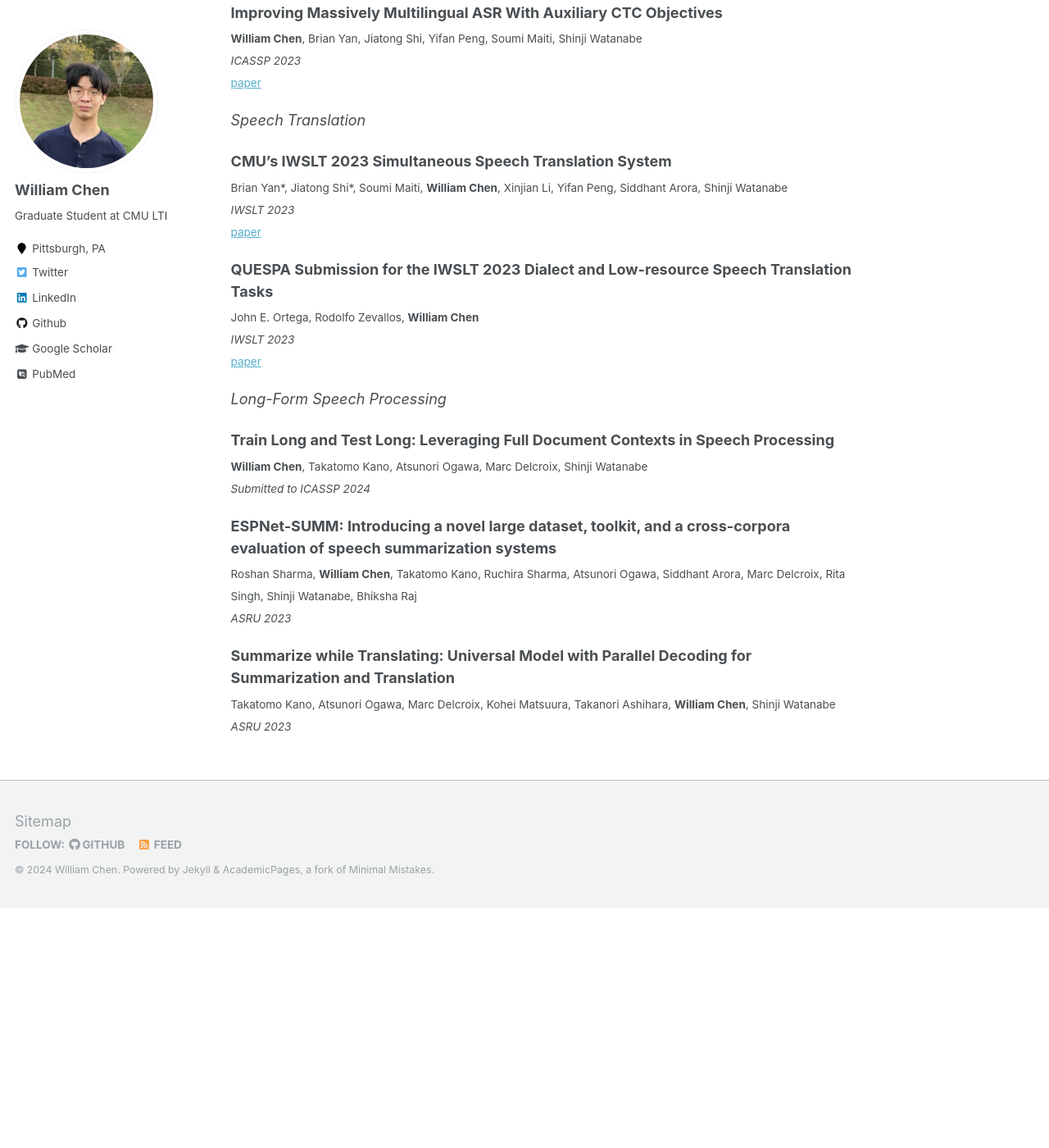
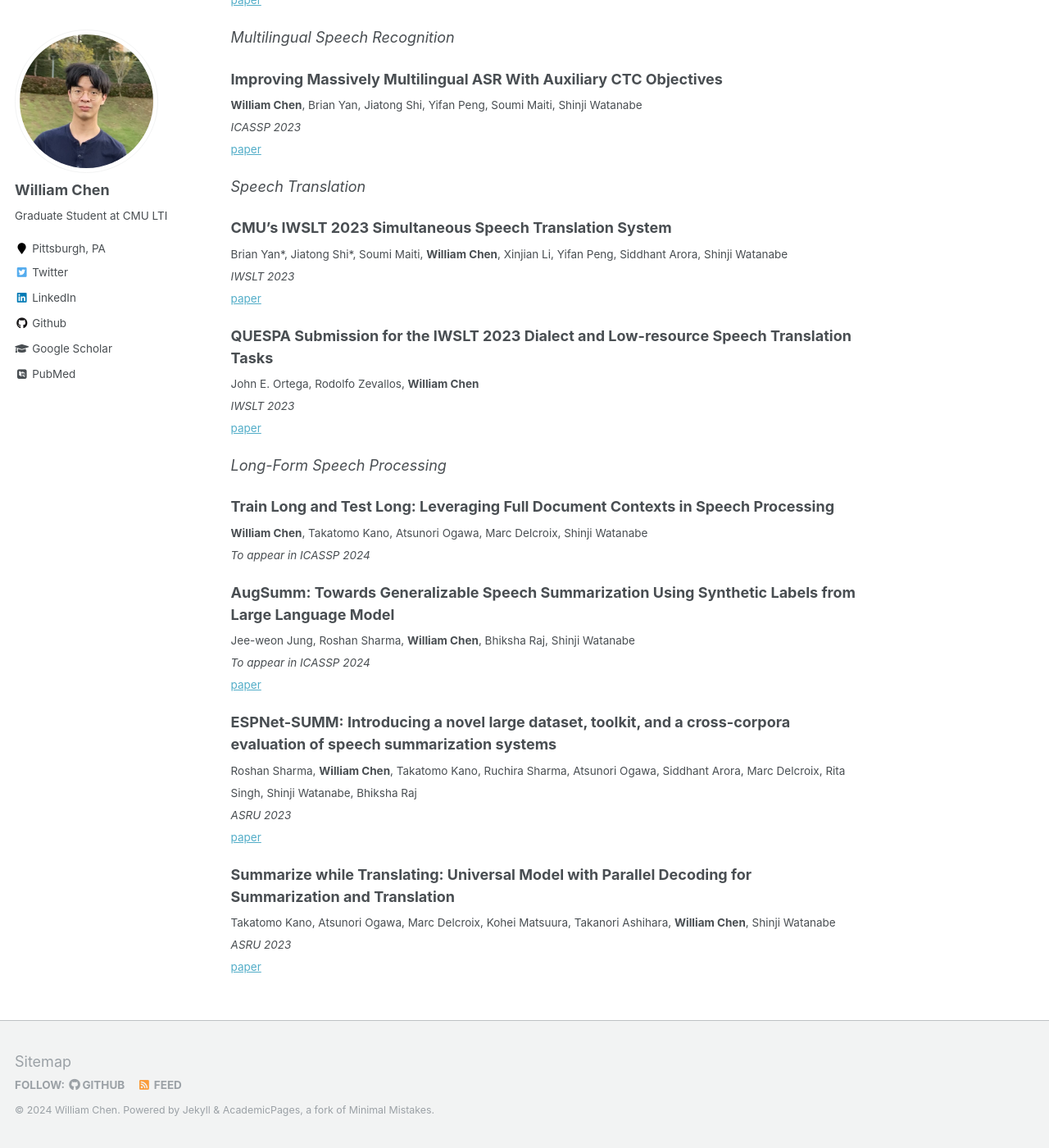
Before and after one commit to wanchichen/wanchichen.github.io, a Jekyll site: the page built from _pages/about.md, in a window 1280 px wide and 1400 px high, scrolled down 1980 px. Shown: the whole window at 82% size. Built offline with Jekyll 4.4.1, drawn with Linux system fonts in a browser that asks for light colours; some web fonts are replaced; before the commit the page ends 3087 px from its top, so only the background shows below that.

Commit message:
Update about.md

```diff
--- a/_pages/about.md
+++ b/_pages/about.md
@@ -36,15 +36,18 @@
 
 **Joint Prediction and Denoising for Large-Scale Multilingual Self-Supervised Learning**\
 <sub>**William Chen**, Jiatong Shi, Brian Yan, Dan Berrebbi, Wangyou Zhang, Yifan Peng, Xuankai Chang, Soumi Maiti, Shinji Watanabe</sub>\
-<sub>*ASRU 2023*</sub>
+<sub>*ASRU 2023*</sub>\
+<sub>[paper](https://ieeexplore.ieee.org/abstract/document/10389735)</sub>
 
 **Reproducing Whisper-Style Training Using an Open-Source Toolkit and Publicly Available Data**\
 <sub>Yifan Peng, Jinchuan Tian, Brian Yan, Dan Berrebbi, Xuankai Chang, Xinjian Li, Jiatong Shi, Siddhant Arora, **William Chen**, Roshan Sharma, Wangyou Zhang, Yui Sudo, Muhammad Shakeel, Jee-weon Jung, Soumi Maiti, Shinji Watanabe</sub>\
-<sub>*ASRU 2023*</sub>
+<sub>*ASRU 2023*</sub>\
+<sub>[paper](https://ieeexplore.ieee.org/abstract/document/10389676/)</sub>
 
 **YODAS: Youtube-Oriented Dataset for Audio and Speech**\
 <sub>Xinjian Li, Shinnosuke Takamichi, Takaaki Saeki, **William Chen**, Sayaka Shiota, Shinji Watanabe</sub>\
-<sub>*ASRU 2023*</sub>
+<sub>*ASRU 2023*</sub>\
+<sub>[paper](https://ieeexplore.ieee.org/abstract/document/10389689/)</sub>
 
 **Reducing Barriers to Self-Supervised Learning: HuBERT Pre-training with Academic Compute**\
 <sub>**William Chen**, Xuankai Chang, Yifan Peng, Zhaoheng Ni, Soumi Maiti, Shinji Watanabe</sub>\
@@ -80,12 +83,19 @@
 
 **Train Long and Test Long: Leveraging Full Document Contexts in Speech Processing**\
 <sub>**William Chen**, Takatomo Kano, Atsunori Ogawa, Marc Delcroix, Shinji Watanabe</sub>\
-<sub>*Submitted to ICASSP 2024*</sub>
+<sub>*To appear in ICASSP 2024*</sub>
+
+**AugSumm: Towards Generalizable Speech Summarization Using Synthetic Labels from Large Language Model**\
+<sub>Jee-weon Jung, Roshan Sharma, **William Chen**, Bhiksha Raj, Shinji Watanabe</sub>\
+<sub>*To appear in ICASSP 2024*</sub>\
+<sub>[paper](https://arxiv.org/abs/2401.06806)</sub>
 
 **ESPNet-SUMM: Introducing a novel large dataset, toolkit, and a cross-corpora evaluation of speech summarization systems**\
 <sub>Roshan Sharma, **William Chen**, Takatomo Kano, Ruchira Sharma, Atsunori Ogawa, Siddhant Arora, Marc Delcroix, Rita Singh, Shinji Watanabe, Bhiksha Raj </sub>\
-<sub>*ASRU 2023*</sub>
+<sub>*ASRU 2023*</sub>\
+<sub>[paper](https://ieeexplore.ieee.org/abstract/document/10389641)</sub>
 
 **Summarize while Translating: Universal Model with Parallel Decoding for Summarization and Translation**\
 <sub>Takatomo Kano, Atsunori Ogawa, Marc Delcroix, Kohei Matsuura, Takanori Ashihara, **William Chen**, Shinji Watanabe</sub>\
-<sub>*ASRU 2023*</sub>
+<sub>*ASRU 2023*</sub>\
+<sub>[paper](https://ieeexplore.ieee.org/abstract/document/10389781)</sub>
```
